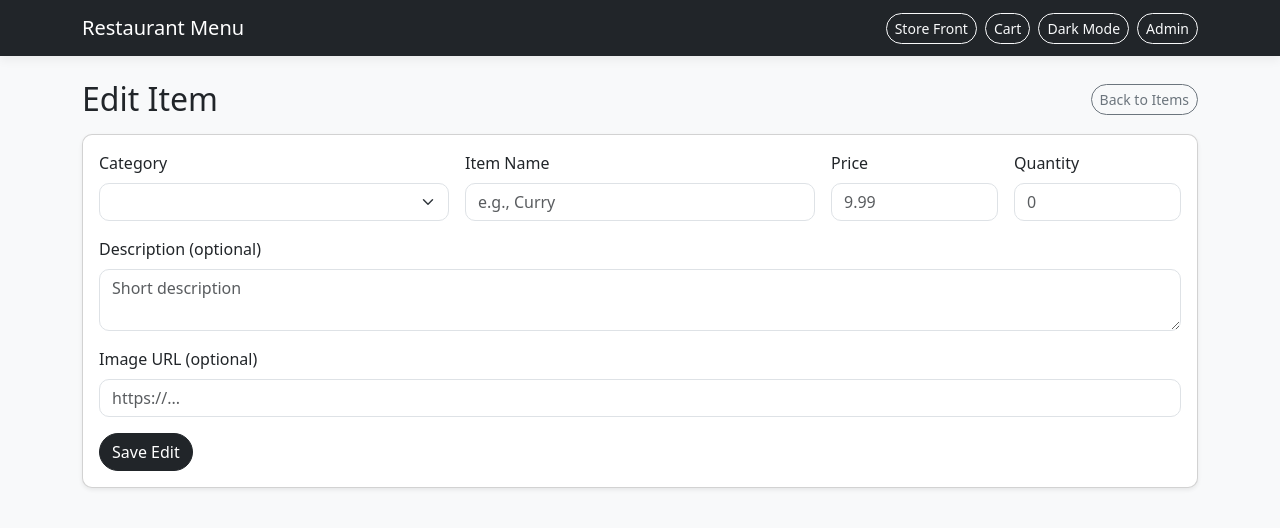
After one commit to ricardobaharally001-web/Cook-Shop, a Flask app: template templates/admin_item_edit.html in a window 1280 px wide. The commit adds this page. Shown: the top 528 px of the page. Run offline with Flask 3, Linux system fonts and the light colour scheme; the template is opened without the code that fills it, so the values that code supplies are empty.

Commit message:
Add files via upload

```diff
--- /dev/null
+++ b/templates/admin_item_edit.html
@@ -0,0 +1,54 @@
+{% extends 'base.html' %}
+{% block content %}
+  <div class="d-flex justify-content-between align-items-center mb-3">
+    <h2 class="m-0">Edit Item</h2>
+    <div>
+      <a class="btn btn-outline-secondary btn-sm" href="/admin/items">Back to Items</a>
+    </div>
+  </div>
+
+  <form method="post" class="card shadow-sm mb-4" enctype="multipart/form-data">
+    <div class="card-body">
+      <div class="row g-3">
+        <div class="col-md-4">
+          <label class="form-label">Category</label>
+          <select class="form-select" name="category_id" required>
+            <option value="" disabled>Choose category</option>
+            {% for c in categories %}
+            <option value="{{ c.id }}" {% if c.id == item.category_id %}selected{% endif %}>{{ c.name }}</option>
+            {% endfor %}
+          </select>
+        </div>
+        <div class="col-md-4">
+          <label class="form-label">Item Name</label>
+          <input type="text" class="form-control" name="name" value="{{ item.name }}" placeholder="e.g., Curry" required>
+        </div>
+        <div class="col-md-2">
+          <label class="form-label">Price</label>
+          <input type="number" step="0.01" min="0" class="form-control" name="price" value="{{ item.price }}" placeholder="9.99">
+        </div>
+        <div class="col-md-2">
+          <label class="form-label">Quantity</label>
+          <input type="number" step="1" min="0" class="form-control" name="quantity" value="{{ item.quantity if item.quantity is not none else 0 }}" placeholder="0">
+        </div>
+        <div class="col-12">
+          <label class="form-label">Description (optional)</label>
+          <textarea class="form-control" name="description" rows="2" placeholder="Short description">{{ item.description }}</textarea>
+        </div>
+        <div class="col-12">
+          <label class="form-label">Image URL (optional)</label>
+          <input type="text" class="form-control" name="image_url" value="{{ item.image_url }}" placeholder="https://...">
+          {% if item.image_url %}
+            <div class="form-text">Current image shown below.</div>
+            <div class="mt-2">
+              <img src="{{ item.image_url }}" alt="Current Image" style="max-height:80px;border-radius:8px">
+            </div>
+          {% endif %}
+        </div>
+      </div>
+      <div class="mt-3">
+        <button class="btn btn-dark">Save Edit</button>
+      </div>
+    </div>
+  </form>
+{% endblock %}
```
Also changed, not shown: templates/cart.html (+27 -5 lines), templates/index.html (+7 -0 lines).
